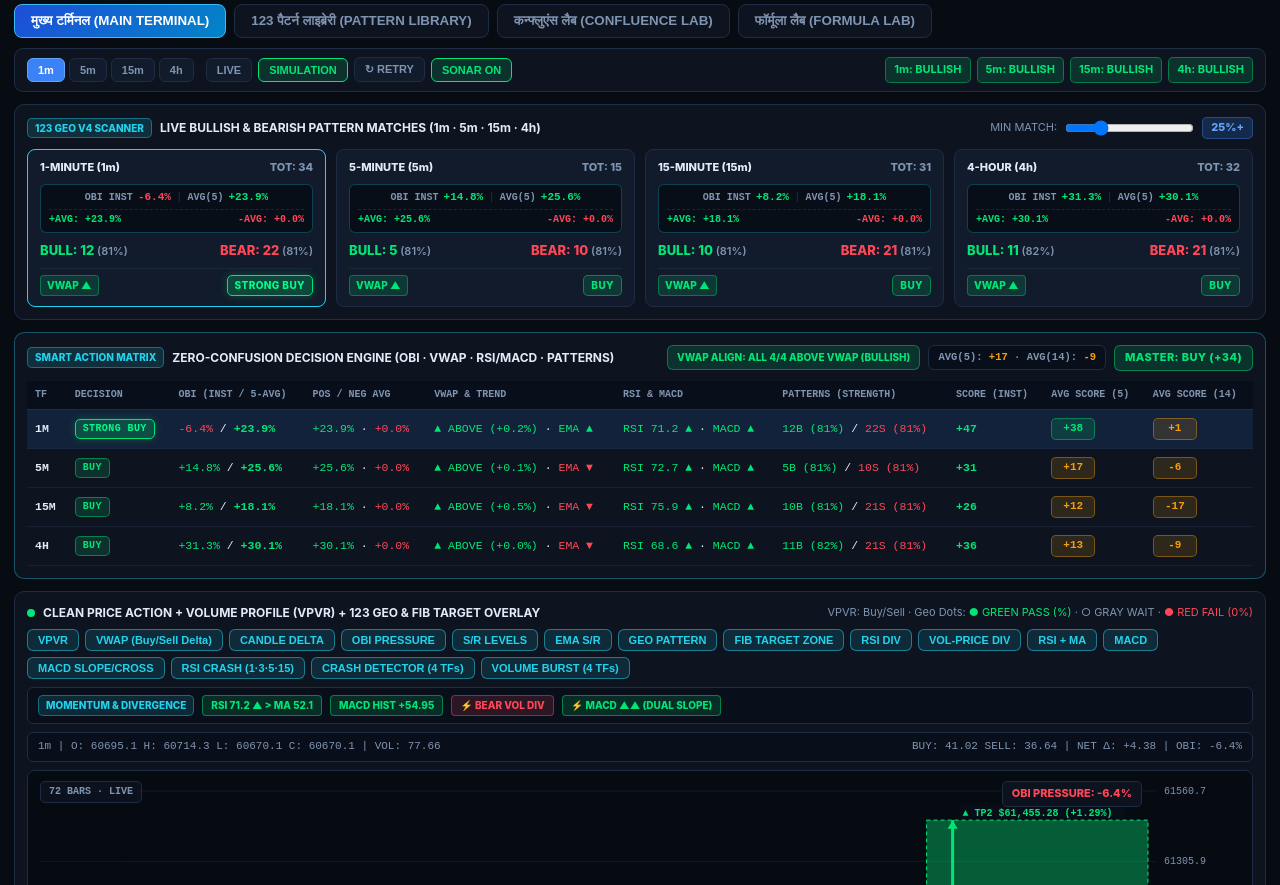
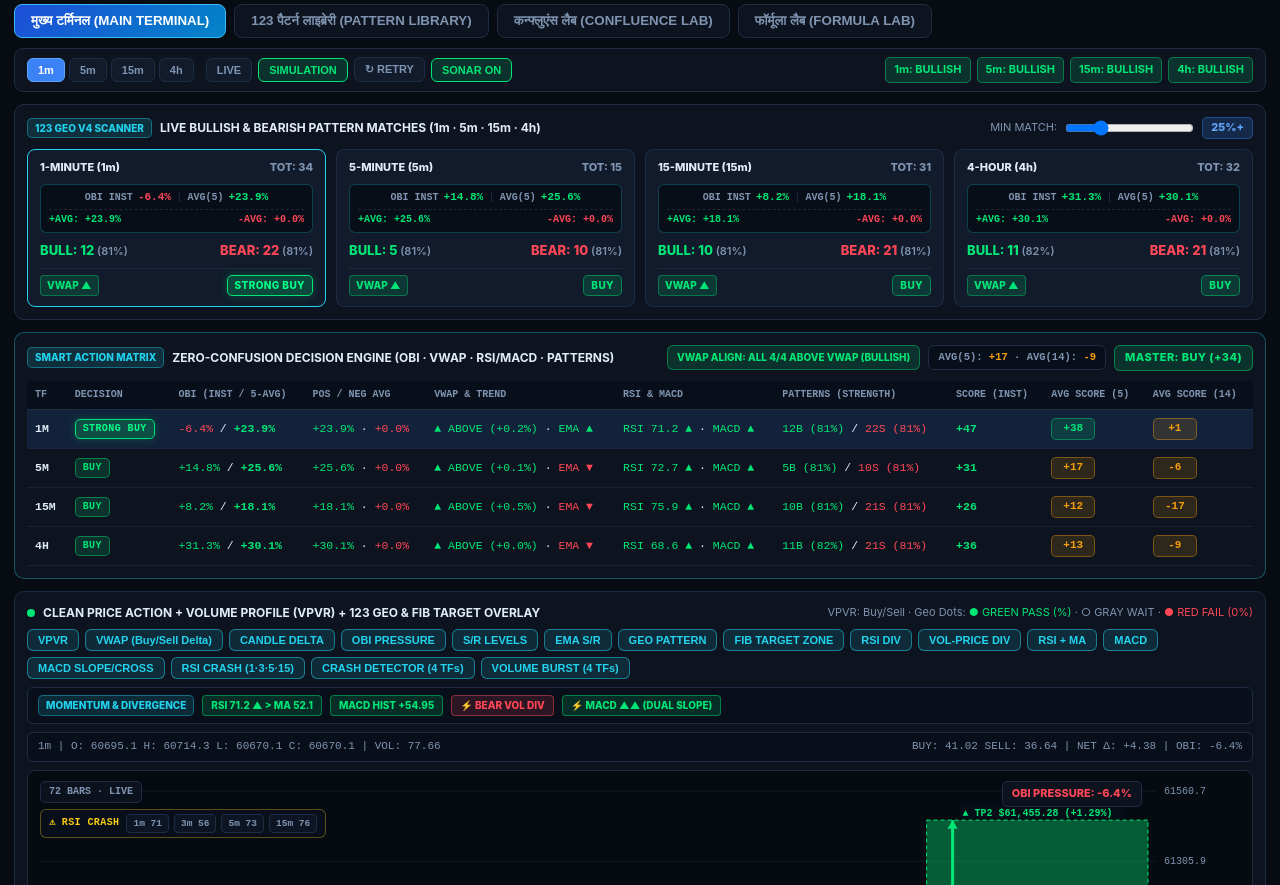
Before and after one commit to isrrohit7373-eng/Radar-terminal, a plain HTML site: page index.html in a window 1280 px wide. Shown: the part 67-952 px from the top of the page. Drawn offline with Linux system fonts and the light colour scheme; no server answers.

Commit message:
Add files via upload

```diff
--- a/css/styles.css
+++ b/css/styles.css
@@ -1167,3 +1167,67 @@ body {
   color: #00ff88;
   border: 1px solid rgba(0, 230, 118, 0.55);
 }
+
+
+/* =========================================================
+   SHINING YELLOW RSI CRASH ALERT HUD INSIDE MAIN CHART (1·3·5·15)
+   ========================================================= */
+@keyframes yellowShinePulse {
+  0%, 100% {
+    box-shadow: 0 0 6px rgba(250, 204, 21, 0.75), 0 0 14px rgba(250, 204, 21, 0.45);
+    filter: brightness(1.0);
+  }
+  50% {
+    box-shadow: 0 0 12px rgba(254, 240, 138, 1), 0 0 24px rgba(250, 204, 21, 0.85);
+    filter: brightness(1.18);
+  }
+}
+
+.rsi-crash-hud {
+  position: absolute;
+  top: 38px;
+  left: 12px;
+  display: inline-flex;
+  align-items: center;
+  flex-wrap: wrap;
+  gap: 5px;
+  background: rgba(10, 16, 28, 0.88);
+  border: 1px solid rgba(250, 204, 21, 0.35);
+  padding: 4px 8px;
+  border-radius: 6px;
+  font-family: monospace;
+  font-size: 10px;
+  z-index: 6;
+  pointer-events: none;
+}
+.rsi-crash-hud.has-active {
+  border-color: #facc15;
+  box-shadow: 0 0 12px rgba(250, 204, 21, 0.38);
+}
+.rc-hud-title {
+  font-weight: 800;
+  color: #facc15;
+  letter-spacing: 0.4px;
+  margin-right: 2px;
+}
+.rc-tf-pill {
+  padding: 2px 6px;
+  border-radius: 4px;
+  font-weight: 800;
+  font-size: 9.5px;
+  border: 1px solid #1e2d44;
+  background: #0d1524;
+  color: #7f94b0;
+  white-space: nowrap;
+}
+.rc-tf-pill.watch-yellow {
+  background: rgba(250, 204, 21, 0.16);
+  border-color: rgba(250, 204, 21, 0.6);
+  color: #fde047;
+}
+.rc-tf-pill.shining-yellow {
+  background: linear-gradient(135deg, #facc15, #fef08a);
+  border-color: #fef9c3;
+  color: #070b12;
+  animation: yellowShinePulse 1.4s ease-in-out infinite;
+}
```
